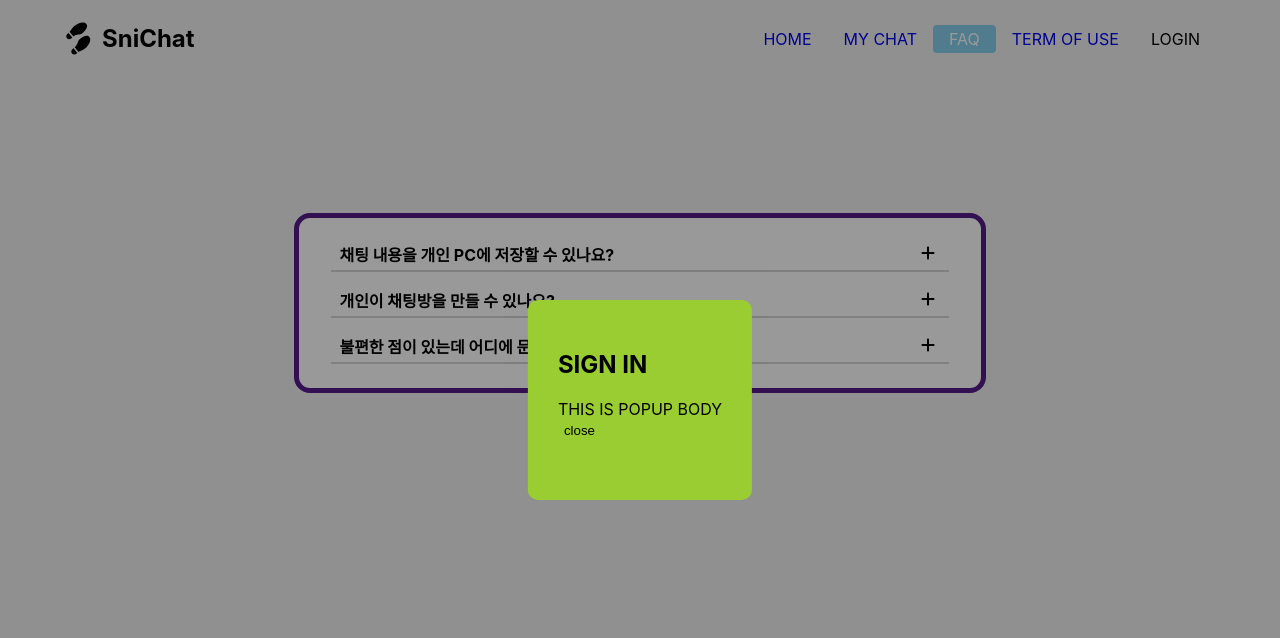
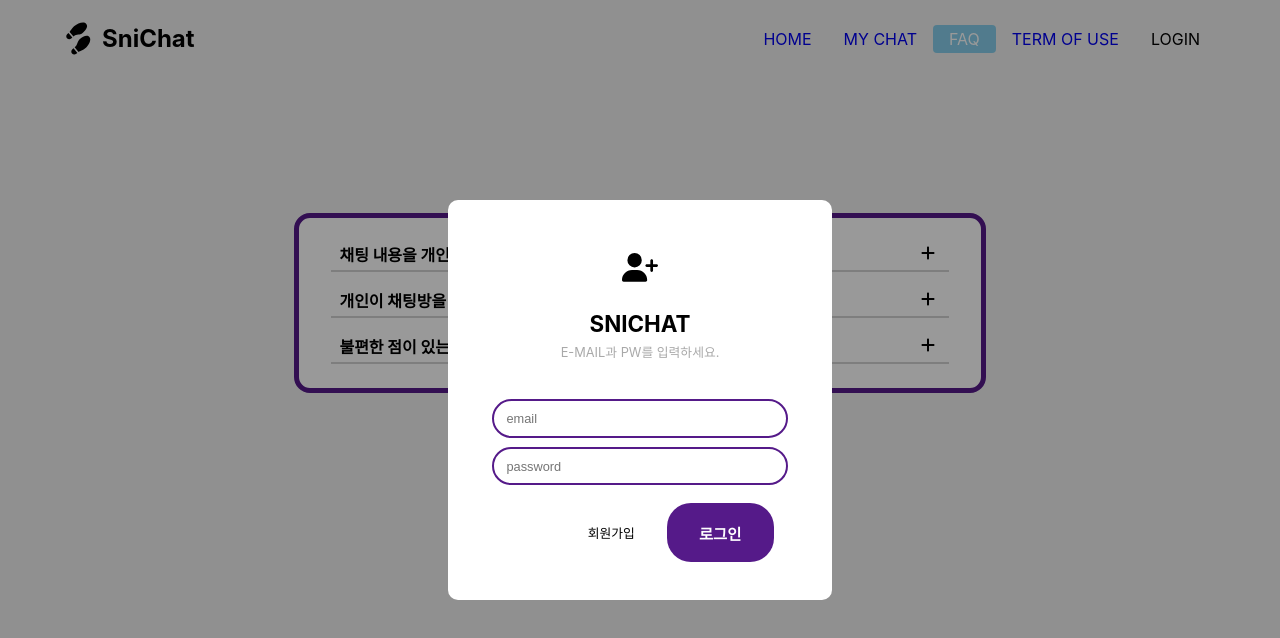
Before and after one commit to Doyun-Han/snichat-client, a React (Create React App) app: page /faq in a window 1280 px wide. Both pictures are taken after a click on the element "LOGIN". Shown: the top 638 px of the page. Built offline with nearby package versions, Linux system fonts and the light colour scheme.

Commit message:
make sign in pop-up

```diff
--- a/src/components/chatboard/chatboard.jsx
+++ b/src/components/chatboard/chatboard.jsx
@@ -5,8 +5,7 @@ import Message from '../message/message';
 import { createPopup } from '@picmo/popup-picker';
 import { createPicker } from 'picmo'
 import { FontAwesomeIcon } from "@fortawesome/react-fontawesome";
-import {faPaperPlane} from '@fortawesome/free-solid-svg-icons';
-import {faFaceSmile} from '@fortawesome/free-solid-svg-icons';
+import {faPaperPlane, faFaceSmile} from '@fortawesome/free-solid-svg-icons';
 
 const Chatboard = ({chatData}) => {
     const [active, setActive] = useState([]);
--- a/src/components/popupContent/popupContent.css
+++ b/src/components/popupContent/popupContent.css
@@ -1,3 +1,7 @@
+input {
+    outline: none;
+}
+
 .dimmed_layer_wrapper .full_layer {
     overflow:hidden;
     position:fixed;
@@ -20,23 +24,100 @@
     box-sizing: border-box;
     z-index:2;
     position:absolute;
-    display:inline-block;
     vertical-align:middle;
-    width:calc(100%-56px);
+    width: 30%;
+    height: 50vh;
     min-height: 200px;
     max-height:100%;
     min-width: 200px;
-    background-color:yellowgreen;
+    background-color:white;
     white-space:normal;
     word-break:break-word;
-    text-align:left;
+    text-align:center;
     border-radius:10px;
-    padding:30px;
+    padding:25px;
     margin:auto;
     box-sizing:border-box;
     font-size: 16px;
-
     top: 50%;
     left: 50%;
     transform: translate(-50%, -50%);
+    display: flex;
+    flex-direction: column;
 }
+
+.popUpHeader {
+    flex: 2;
+    width: 100%;
+    height: 100%;
+    display: flex;
+    flex-direction: column;
+    align-content: center;
+    justify-content: center;
+}
+
+.h_avator {
+    flex: 1;
+    font-size: calc(1rem + 1vw);
+    display: flex;
+    align-items: center;
+    justify-content: center;
+}
+.h_wrap {
+    flex: 1;
+    display: flex;
+    flex-direction: column;
+}
+.h_wrap span:nth-of-type(1){
+    color: black;
+    font-size: calc(1rem + 0.5vw);
+    font-weight: bold;
+}
+
+.h_wrap span:nth-of-type(2) {
+    margin-top: 0.3rem;
+    font-size: 0.8rem;
+    color: darkgray;
+}
+
+.popUpInput {
+    flex: 1;
+    width: 100%;
+    height: 100%;
+}
+
+.inputWrapper > input{
+    width: 80%;
+    margin: 0.3rem 0.25rem;
+    padding: 0.6rem 0.8rem;
+    font-size: 0.8rem;
+    border: 2px solid rgb(85, 26, 137);
+    border-radius: 24px;
+}
+
+.popUpFooter {
+    flex: 1;
+    display: flex;
+    justify-content: right;
+    align-items: center;
+    gap: 2rem;
+    width: 80%;
+    margin: auto;
+}
+.popUpFooter span {
+    font-size: calc(1vw);
+}
+.popUpFooter span:hover {
+    cursor: pointer;
+}
+
+.popUpBtn.login {
+    width: 40%;
+    height: 70%;
+    font-size: calc(1.2vw);
+    font-weight: bold;
+    color: white;
+    background-color: rgb(85, 26, 137);
+    border-radius: 24px;
+    padding: 0.25rem 0.5rem;
+}
--- a/src/components/popupContent/popupContent.jsx
+++ b/src/components/popupContent/popupContent.jsx
@@ -1,6 +1,9 @@
 import React from 'react';
 import { useState } from 'react';
 import './popupContent.css'
+import { FontAwesomeIcon } from "@fortawesome/react-fontawesome";
+import {faUserPlus} from '@fortawesome/free-solid-svg-icons';
+
 const PopupContent = ({onClose}) => {
 
     const [loginData, setLoginData]= useState(0)
@@ -9,10 +12,28 @@ const PopupContent = ({onClose}) => {
             <div className="dimmed_layer_wrapper">
                 <div className="full_layer">
                     <div className="common_alert">
-                        <h2>Sign in</h2>
-                        <div>This is Popup Body</div>
-                        <div>
-                            <button type="button" onClick={onClose}>close</button>
+                        <div className="popUpHeader">
+                            <div className="h_avator">
+                                <FontAwesomeIcon icon={faUserPlus} />
+                            </div>
+                            <div className="h_wrap">
+                                <span>Snichat</span>
+                                <span>e-mail과 PW를 입력하세요.</span>
+                            </div>
+                        </div>
+
+                        <div className="popUpInput">
+                            <div className="inputWrapper">
+                                <input type="text" className="email" placeholder='email'/>
+                            </div>
+                            <div className="inputWrapper">
+                                <input type="text" className="pw" placeholder='password'/>
+                            </div>
+                        </div>
+
+                        <div className="popUpFooter">
+                            <span>회원가입</span>
+                            <button type="button" onClick={onClose} className="popUpBtn login">로그인</button>
                         </div>
                     </div>
                 </div>
```
